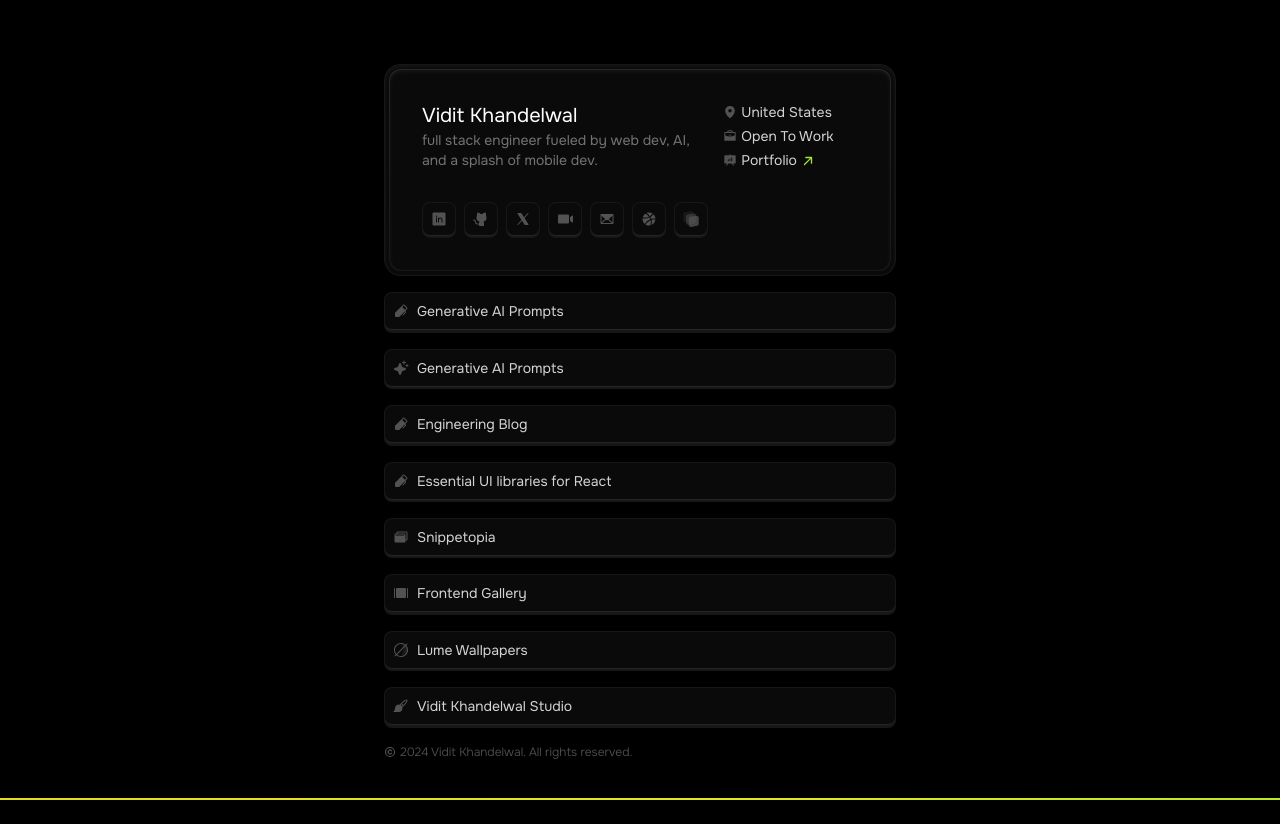
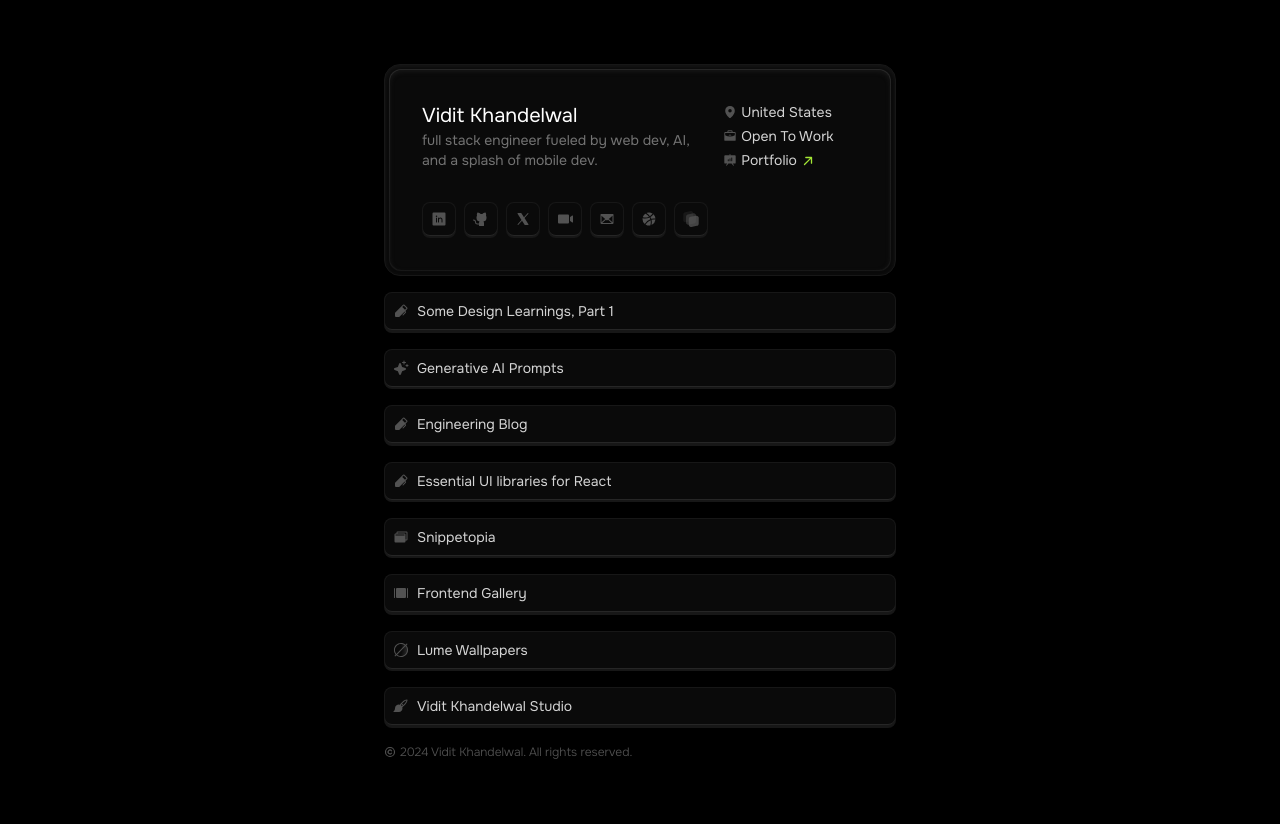
Before and after one commit to csvidit/bio-2024, a Next.js app: page / in a window 1280 px wide. Built offline with nearby package versions, Linux system fonts and the light colour scheme.

Commit message:
add link

```diff
--- a/src/components/neon-dark-theme/containers/MainContainer.tsx
+++ b/src/components/neon-dark-theme/containers/MainContainer.tsx
@@ -4,9 +4,6 @@ const MainContainer = (props: { children: React.ReactNode }) => {
   return (
     <div className="min-w-screen max-w-screen flex h-full min-h-screen w-screen flex-col items-center bg-black text-neutral-50">
       {props.children}
-      <div
-        className={`${styles.wrapper} absolute bottom-0 left-0 h-[2px] w-full`}
-      />
     </div>
   );
 };
--- a/src/utils/list-fill.tsx
+++ b/src/utils/list-fill.tsx
@@ -53,7 +53,7 @@ export const iconLinks = [
 
 export const listLinks = [
   {
-    label: "Generative AI Prompts",
+    label: "Some Design Learnings, Part 1",
     href: "https://v-k.pw/ZeWcZg8rA2",
     icon: <PiPenFill />,
   },
--- a/src/utils/list.tsx
+++ b/src/utils/list.tsx
@@ -38,7 +38,7 @@ export const iconLinks = [
 
 export const listLinks = [
   {
-    label: "Generative AI Prompts",
+    label: "Some Design Learnings, Part 1",
     href: "https://v-k.pw/ZeWcZg8rA2",
     icon: <PiPen />,
   },
```
